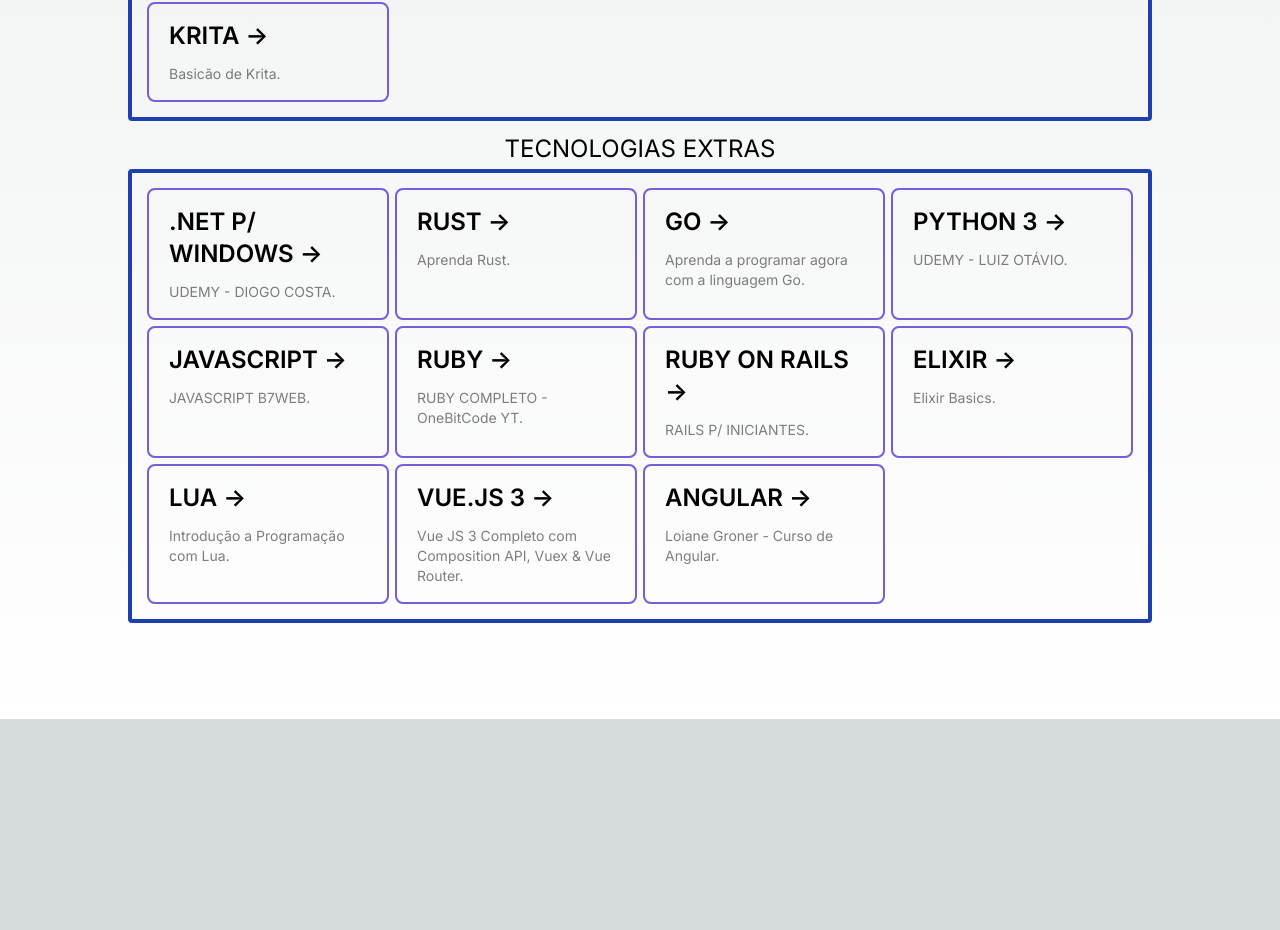
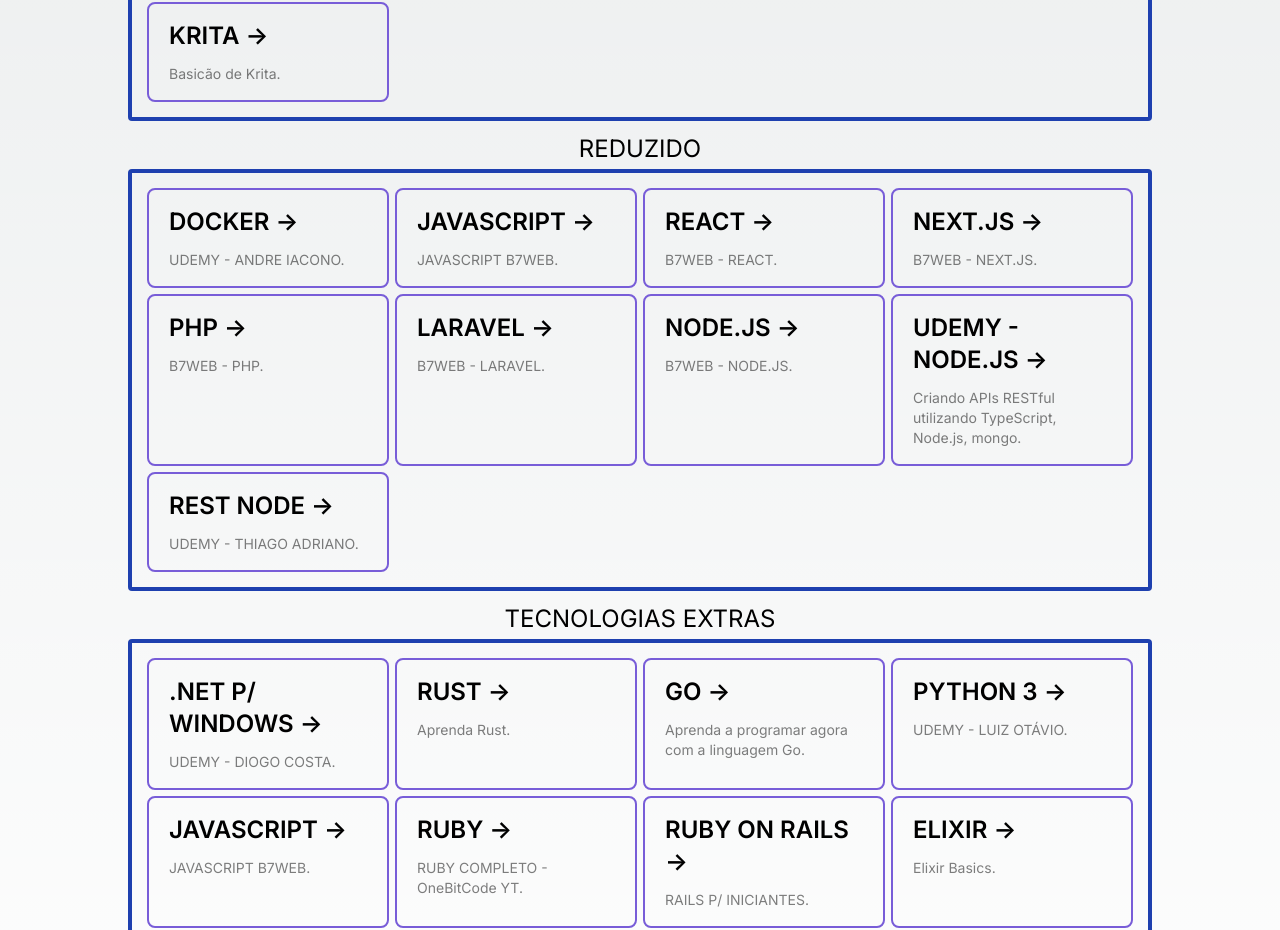
Before and after one commit to GamerCleanVic/design-dev, a Next.js app: page / in a window 1280 px wide. Shown: the part 1835-2765 px from the top of the page. Before the commit the page ends 2554 px from the top, so only its background shows below. Built offline with nearby package versions, Linux system fonts and the light colour scheme.

Commit message:
reduzido fullweb

```diff
--- a/src/app/page.tsx
+++ b/src/app/page.tsx
@@ -3,41 +3,7 @@
 export default function Home() {
   return (
     <main className="flex min-h-screen flex-col items-center justify-between p-24">
-      {/*<div className="z-10 w-full max-w-5xl items-center justify-between font-mono text-sm lg:flex">
-        <p className="fixed left-0 top-0 flex w-full justify-center border-b border-gray-300 bg-gradient-to-b from-zinc-200 pb-6 pt-8 backdrop-blur-2xl dark:border-neutral-800 dark:bg-zinc-800/30 dark:from-inherit lg:static lg:w-auto  lg:rounded-xl lg:border lg:bg-gray-200 lg:p-4 lg:dark:bg-zinc-800/30">
-          Get started by editing&nbsp;
-          <code className="font-mono font-bold">src/app/page.tsx</code>
-        </p>
-        <div className="fixed bottom-0 left-0 flex h-48 w-full items-end justify-center bg-gradient-to-t from-white via-white dark:from-black dark:via-black lg:static lg:size-auto lg:bg-none">
-          <a
-            className="pointer-events-none flex place-items-center gap-2 p-8 lg:pointer-events-auto lg:p-0"
-            href="https://vercel.com?utm_source=create-next-app&utm_medium=appdir-template&utm_campaign=create-next-app"
-            target="_blank"
-            rel="noopener noreferrer"
-          >
-            By{" "}
-            <Image
-              src="/vercel.svg"
-              alt="Vercel Logo"
-              className="dark:invert"
-              width={100}
-              height={24}
-              priority
-            />
-          </a>
-        </div>
-      </div> */}
 
-      {/*<div className="relative z-[-1] flex place-items-center before:absolute before:h-[300px] before:w-full before:-translate-x-1/2 before:rounded-full before:bg-gradient-radial before:from-white before:to-transparent before:blur-2xl before:content-[''] after:absolute after:-z-20 after:h-[180px] after:w-full after:translate-x-1/3 after:bg-gradient-conic after:from-sky-200 after:via-blue-200 after:blur-2xl after:content-[''] before:dark:bg-gradient-to-br before:dark:from-transparent before:dark:to-blue-700 before:dark:opacity-10 after:dark:from-sky-900 after:dark:via-[#0141ff] after:dark:opacity-40 sm:before:w-[480px] sm:after:w-[240px] before:lg:h-[360px]">
-        <Image
-          className="relative dark:drop-shadow-[0_0_0.3rem_#ffffff70] dark:invert"
-          src="/next.svg"
-          alt="Next.js Logo"
-          width={180}
-          height={37}
-          priority
-        />
-      </div> */}
       <div className="text-4xl font-bold">XTREME GO HORSE DIÁRIO (DESIGN AND PROGRAMMING)</div>
       <div className="text-3xl">UMA AULA DE CADA CONSECUTIVAMENTE</div>
       <div className="text-2xl mt-3">MANHÃ</div>
@@ -614,6 +580,163 @@
         </a>
       </div>
 
+      <div className="text-2xl mt-3">REDUZIDO</div>
+      <div className="mb-32 grid text-center lg:mb-0 lg:w-full lg:max-w-5xl lg:grid-cols-4 lg:text-left border-solid border-4 border-blue-800 rounded hover:border-pink-700 duration-700 p-3 mt-1">
+          <a
+            href="https://www.udemy.com/course-dashboard-redirect/?course_id=4821926"
+            className="group rounded-lg border border-transparent px-5 py-4 transition-colors hover:border-gray-300 hover:bg-gray-100 hover:dark:border-neutral-700 hover:dark:bg-neutral-800/30 card-buttom"
+            target="_blank"
+            rel="noopener noreferrer"
+          >
+            <h2 className="mb-3 text-2xl font-semibold">
+              DOCKER{" "}
+              <span className="inline-block transition-transform group-hover:translate-x-1 motion-reduce:transform-none">
+                -&gt;
+              </span>
+            </h2>
+            <p className="m-0 max-w-[30ch] text-sm opacity-50">
+            UDEMY - ANDRE IACONO.
+            </p>
+          </a>
+
+            <a
+            href="https://alunos.b7web.com.br/curso/javascript/js-introducao-ao-javascript"
+            className="group rounded-lg border border-transparent px-5 py-4 transition-colors hover:border-gray-300 hover:bg-gray-100 hover:dark:border-neutral-700 hover:dark:bg-neutral-800/30 card-buttom"
+            target="_blank"
+            rel="noopener noreferrer"
+          >
+          <h2 className="mb-3 text-2xl font-semibold">
+              JAVASCRIPT{" "}
+              <span className="inline-block transition-transform group-hover:translate-x-1 motion-reduce:transform-none">
+                -&gt;
+              </span>
+          </h2>
+            <p className="m-0 max-w-[30ch] text-sm opacity-50">
+              JAVASCRIPT B7WEB.
+            </p>
+          </a>
+
+          <a
+            href="https://alunos.b7web.com.br/curso/reactjs/react-o-que-e-react"
+            className="group rounded-lg border border-transparent px-5 py-4 transition-colors hover:border-gray-300 hover:bg-gray-100 hover:dark:border-neutral-700 hover:dark:bg-neutral-800/30 card-buttom"
+            target="_blank"
+            rel="noopener noreferrer"
+          >
+            <h2 className="mb-3 text-2xl font-semibold">
+              REACT{" "}
+              <span className="inline-block transition-transform group-hover:translate-x-1 motion-reduce:transform-none">
+                -&gt;
+              </span>
+            </h2>
+            <p className="m-0 max-w-[30ch] text-sm opacity-50">
+            B7WEB - REACT.
+            </p>
+          </a>
+
+          <a
+            href="https://alunos.b7web.com.br/curso/nextjs"
+            className="group rounded-lg border border-transparent px-5 py-4 transition-colors hover:border-gray-300 hover:bg-gray-100 hover:dark:border-neutral-700 hover:dark:bg-neutral-800/30 card-buttom"
+            target="_blank"
+            rel="noopener noreferrer"
+          >
+            <h2 className="mb-3 text-2xl font-semibold">
+              NEXT.JS{" "}
+              <span className="inline-block transition-transform group-hover:translate-x-1 motion-reduce:transform-none">
+                -&gt;
+              </span>
+            </h2>
+            <p className="m-0 max-w-[30ch] text-sm opacity-50">
+            B7WEB - NEXT.JS.
+            </p>
+          </a>
+
+          <a
+            href="https://alunos.b7web.com.br/curso/php"
+            className="group rounded-lg border border-transparent px-5 py-4 transition-colors hover:border-gray-300 hover:bg-gray-100 hover:dark:border-neutral-700 hover:dark:bg-neutral-800/30 card-buttom"
+            target="_blank"
+            rel="noopener noreferrer"
+          >
+            <h2 className="mb-3 text-2xl font-semibold">
+              PHP{" "}
+              <span className="inline-block transition-transform group-hover:translate-x-1 motion-reduce:transform-none">
+                -&gt;
+              </span>
+            </h2>
+            <p className="m-0 max-w-[30ch] text-sm opacity-50">
+              B7WEB - PHP.
+            </p>
+          </a>
+
+          <a
+            href="https://alunos.b7web.com.br/curso/laravel"
+            className="group rounded-lg border border-transparent px-5 py-4 transition-colors hover:border-gray-300 hover:bg-gray-100 hover:dark:border-neutral-700 hover:dark:bg-neutral-800/30 border card-buttom"
+            target="_blank"
+            rel="noopener noreferrer"
+          >
+            <h2 className="mb-3 text-2xl font-semibold">
+              LARAVEL{" "}
+              <span className="inline-block transition-transform group-hover:translate-x-1 motion-reduce:transform-none">
+                -&gt;
+              </span>
+            </h2>
+            <p className="m-0 max-w-[30ch] text-sm opacity-50">
+              B7WEB - LARAVEL.
+            </p>
+          </a>
+
+          <a
+            href="https://alunos.b7web.com.br/curso/node"
+            className="group rounded-lg border border-transparent px-5 py-4 transition-colors hover:border-gray-300 hover:bg-gray-100 hover:dark:border-neutral-700 hover:dark:bg-neutral-800/30 card-buttom"
+            target="_blank"
+            rel="noopener noreferrer"
+          >
+            <h2 className="mb-3 text-2xl font-semibold">
+              NODE.JS{" "}
+              <span className="inline-block transition-transform group-hover:translate-x-1 motion-reduce:transform-none">
+                -&gt;
+              </span>
+            </h2>
+            <p className="m-0 max-w-[30ch] text-sm opacity-50">
+            B7WEB - NODE.JS.
+            </p>
+          </a>
+
+          <a
+            href="https://www.udemy.com/course-dashboard-redirect/?course_id=2060799"
+            className="group rounded-lg border border-transparent px-5 py-4 transition-colors hover:border-gray-300 hover:bg-gray-100 hover:dark:border-neutral-700 hover:dark:bg-neutral-800/30 card-buttom"
+            target="_blank"
+            rel="noopener noreferrer"
+          >
+            <h2 className="mb-3 text-2xl font-semibold">
+              UDEMY - NODE.JS{" "}
+              <span className="inline-block transition-transform group-hover:translate-x-1 motion-reduce:transform-none">
+                -&gt;
+              </span>
+            </h2>
+            <p className="m-0 max-w-[30ch] text-sm opacity-50">
+            Criando APIs RESTful utilizando TypeScript, Node.js, mongo.
+            </p>
+          </a>
+
+          <a
+            href="https://www.udemy.com/course-dashboard-redirect/?course_id=2060799"
+            className="group rounded-lg border border-transparent px-5 py-4 transition-colors hover:border-gray-300 hover:bg-gray-100 hover:dark:border-neutral-700 hover:dark:bg-neutral-800/30 card-buttom"
+            target="_blank"
+            rel="noopener noreferrer"
+          >
+            <h2 className="mb-3 text-2xl font-semibold">
+              REST NODE{" "}
+              <span className="inline-block transition-transform group-hover:translate-x-1 motion-reduce:transform-none">
+                -&gt;
+              </span>
+            </h2>
+            <p className="m-0 max-w-[30ch] text-sm opacity-50">
+            UDEMY - THIAGO ADRIANO.
+            </p>
+          </a>
+
+        </div>
+
       <div className="text-2xl mt-3">TECNOLOGIAS EXTRAS</div>
       <div className="mb-32 grid text-center lg:mb-0 lg:w-full lg:max-w-5xl lg:grid-cols-4 lg:text-left border-solid border-4 border-blue-800 rounded hover:border-pink-700 duration-700 p-3 mt-1">
 
```
Also changed, not shown: src/app/test.html (added, +13 -0 lines).
